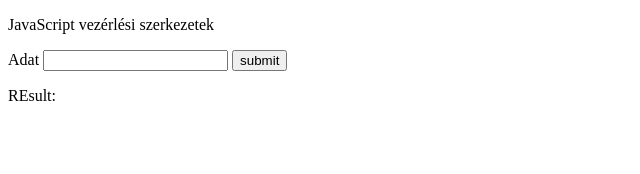
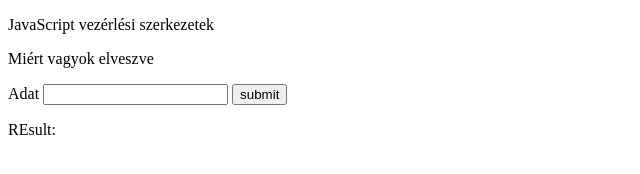
Before and after one commit to defalt1337/210317_csapatmunka, a plain HTML site: page newwhat/index.html in a window 1280 px wide. Shown: the whole page, without its empty margins (0-640 px from the left). Drawn offline with Linux system fonts and the light colour scheme.

```diff
--- a/newwhat/index.html
+++ b/newwhat/index.html
@@ -10,6 +10,7 @@
 <body>
     <header>
         <p>JavaScript vezérlési szerkezetek</p>
+        <p>Miért vagyok elveszve</p>
     </header>
     <main>
         <form>
```
